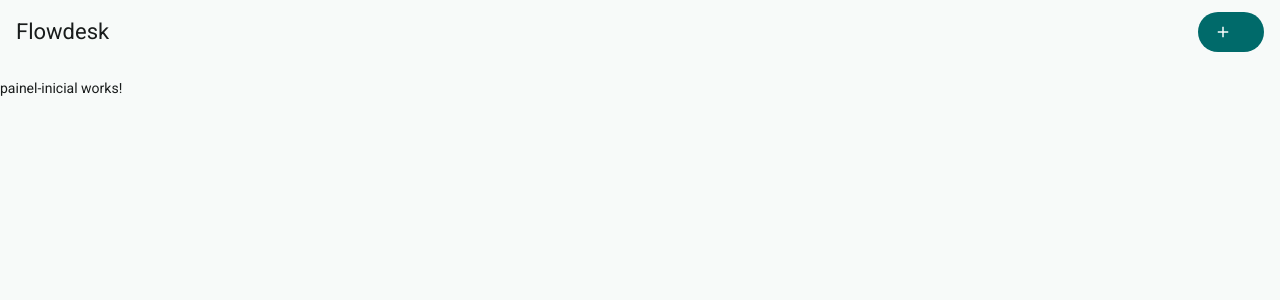
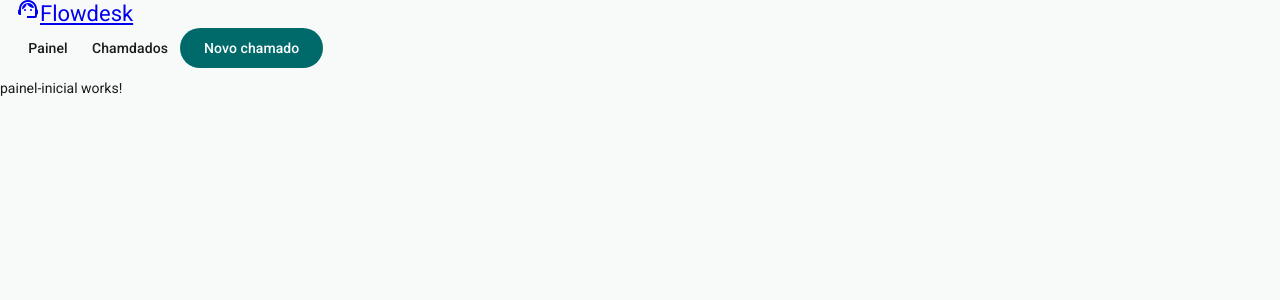
Before and after one commit to eRodrigoL/flowdesk, an Angular app: page / in a window 1280 px wide. Shown: the top 300 px of the page. Built offline with nearby package versions, Linux system fonts and the light colour scheme.

Commit message:
feat: redefine desenho estrutural do cabecalho

```diff
--- a/src/app/app.html
+++ b/src/app/app.html
@@ -1,4 +1,4 @@
-<app-cabecalho />
+<app-cabecalho-aplicacao />
 
 <main>
   <router-outlet />
--- a/src/app/app.ts
+++ b/src/app/app.ts
@@ -1,11 +1,11 @@
 import { Component, signal } from '@angular/core';
 import { RouterOutlet } from '@angular/router';
 
-import { Cabecalho } from '@components/cabecalho/cabecalho';
+import { CabecalhoAplicacao } from '@components/cabecalho-aplicacao/cabecalho-aplicacao';
 
 @Component({
   selector: 'app-root',
-  imports: [RouterOutlet, Cabecalho],
+  imports: [RouterOutlet, CabecalhoAplicacao],
   templateUrl: './app.html',
   styleUrl: './app.scss',
 })
--- /dev/null
+++ b/src/app/shared/components/cabecalho-aplicacao/cabecalho-aplicacao.html
@@ -0,0 +1,22 @@
+<header>
+  <mat-toolbar>
+    <div>
+      <a routerLink="/">
+        <mat-icon>support_agent</mat-icon>
+        <span>Flowdesk</span>
+      </a>
+
+      <nav>
+        <a
+          mat-button
+          routerLink="/"
+          routerLinkActive="ativo"
+          [routerLinkActiveOptions]="{ exact: true }"
+          >Painel</a
+        >
+        <a mat-button routerLink="/chamados" routerLinkActive="ativo">Chamdados</a>
+        <a mat-flat-button routerLink="/chamados/novo">Novo chamado</a>
+      </nav>
+    </div>
+  </mat-toolbar>
+</header>
--- a/src/app/shared/components/cabecalho/cabecalho.html
+++ /dev/null
@@ -1,9 +0,0 @@
-<header>
-  <mat-toolbar>
-    <span>Flowdesk</span>
-    <span class="espacamento"></span>
-    <button type="button" matButton="filled" routerLink="chamados/novo">
-      <mat-icon>add</mat-icon>
-    </button>
-  </mat-toolbar>
-</header>
--- a/src/app/shared/components/cabecalho/cabecalho.scss
+++ /dev/null
@@ -1,3 +0,0 @@
-.espacamento {
-  flex: 1 1 auto;
-}
```
Also changed, not shown: src/app/shared/components/cabecalho-aplicacao/cabecalho-aplicacao.ts (added, +15 -0 lines), src/app/shared/components/cabecalho/cabecalho.ts (deleted, +0 -15 lines), src/app/shared/components/cabecalho-aplicacao/cabecalho-aplicacao.scss (added), 1 other file (tests, documents, lock files or other folders).
